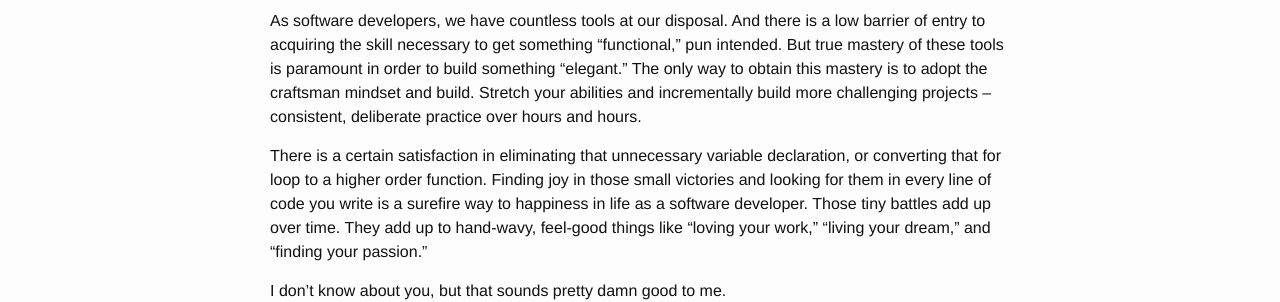
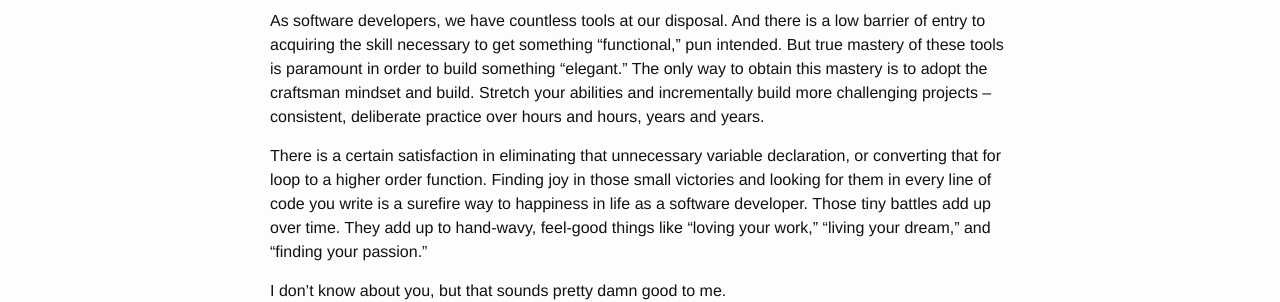
Before and after one commit to vincecampanale/blog, a Jekyll site: the page built from _posts/2017-02-16-craftsman-mindset.markdown, in a window 1280 px wide. Shown: the part 812-1114 px from the top of the page. Built offline with Jekyll 4.4.1, drawn with Linux system fonts in a browser that asks for light colours.

Commit message:
minor changes to craftsman post

```diff
--- a/_posts/2017-02-16-craftsman-mindset.markdown
+++ b/_posts/2017-02-16-craftsman-mindset.markdown
@@ -17,7 +17,7 @@ This observation resonated with me. It's one of those things that you read and r
 
 Software development is a craft. And I don't mean just crafting what appears on a screen, or building a bulletproof database. I'm talking about the code itself. Well-written, organized, readable code is downright beautiful. It has an energy of it's own -- it's almost poetic.
 
-As software developers, we have countless tools at our disposal. And there is a low barrier of entry to acquiring the skill necessary to get something "functional," pun intended. But true mastery of these tools is paramount in order to build something "elegant." The only way to obtain this mastery is to adopt the craftsman mindset and build. Stretch your abilities and incrementally build more challenging projects -- consistent, deliberate practice over hours and hours.
+As software developers, we have countless tools at our disposal. And there is a low barrier of entry to acquiring the skill necessary to get something "functional," pun intended. But true mastery of these tools is paramount in order to build something "elegant." The only way to obtain this mastery is to adopt the craftsman mindset and build. Stretch your abilities and incrementally build more challenging projects -- consistent, deliberate practice over hours and hours, years and years.
 
 There is a certain satisfaction in eliminating that unnecessary variable declaration, or converting that for loop to a higher order function. Finding joy in those small victories and looking for them in every line of code you write is a surefire way to happiness in life as a software developer. Those tiny battles add up over time. They add up to hand-wavy, feel-good things like "loving your work," "living your dream," and "finding your passion."
 
```
